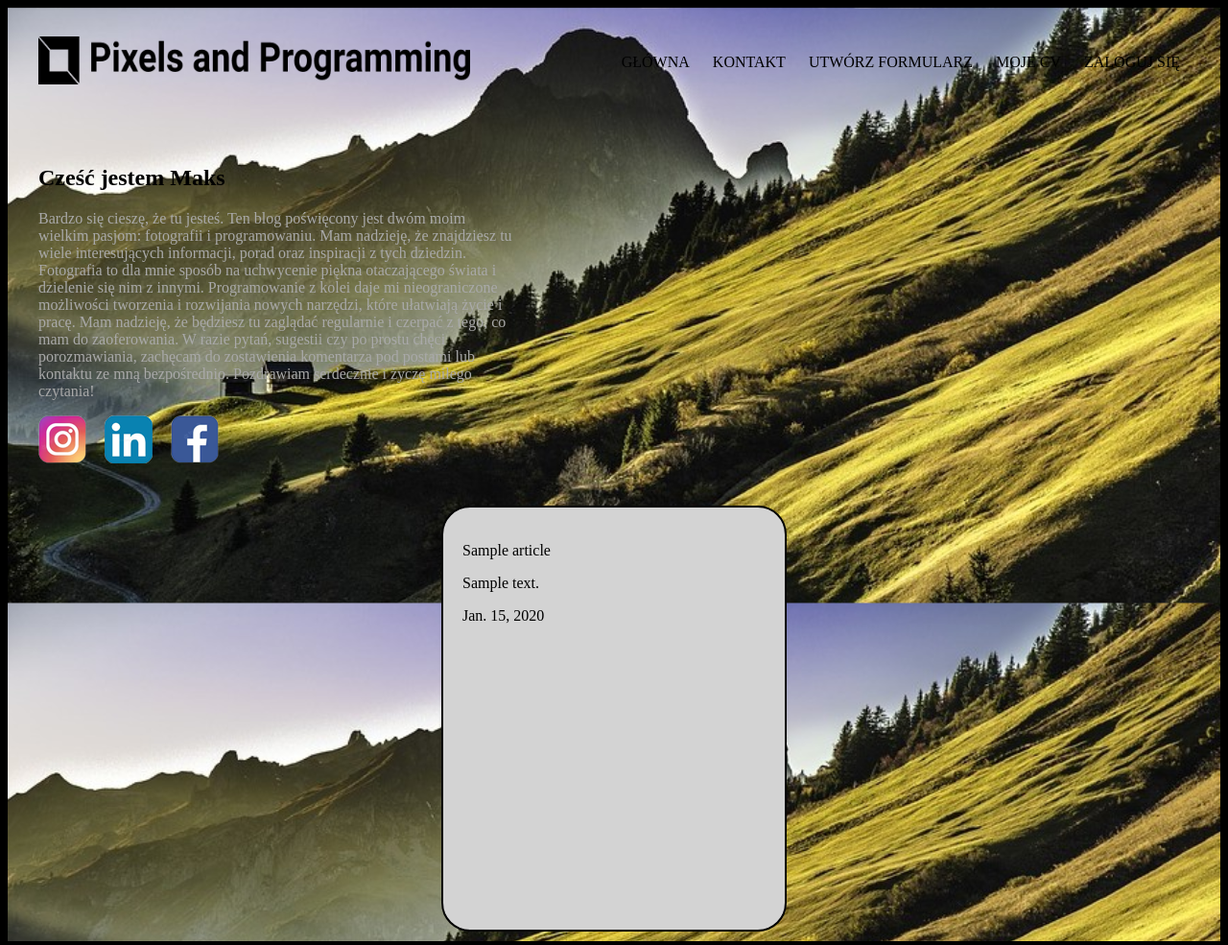
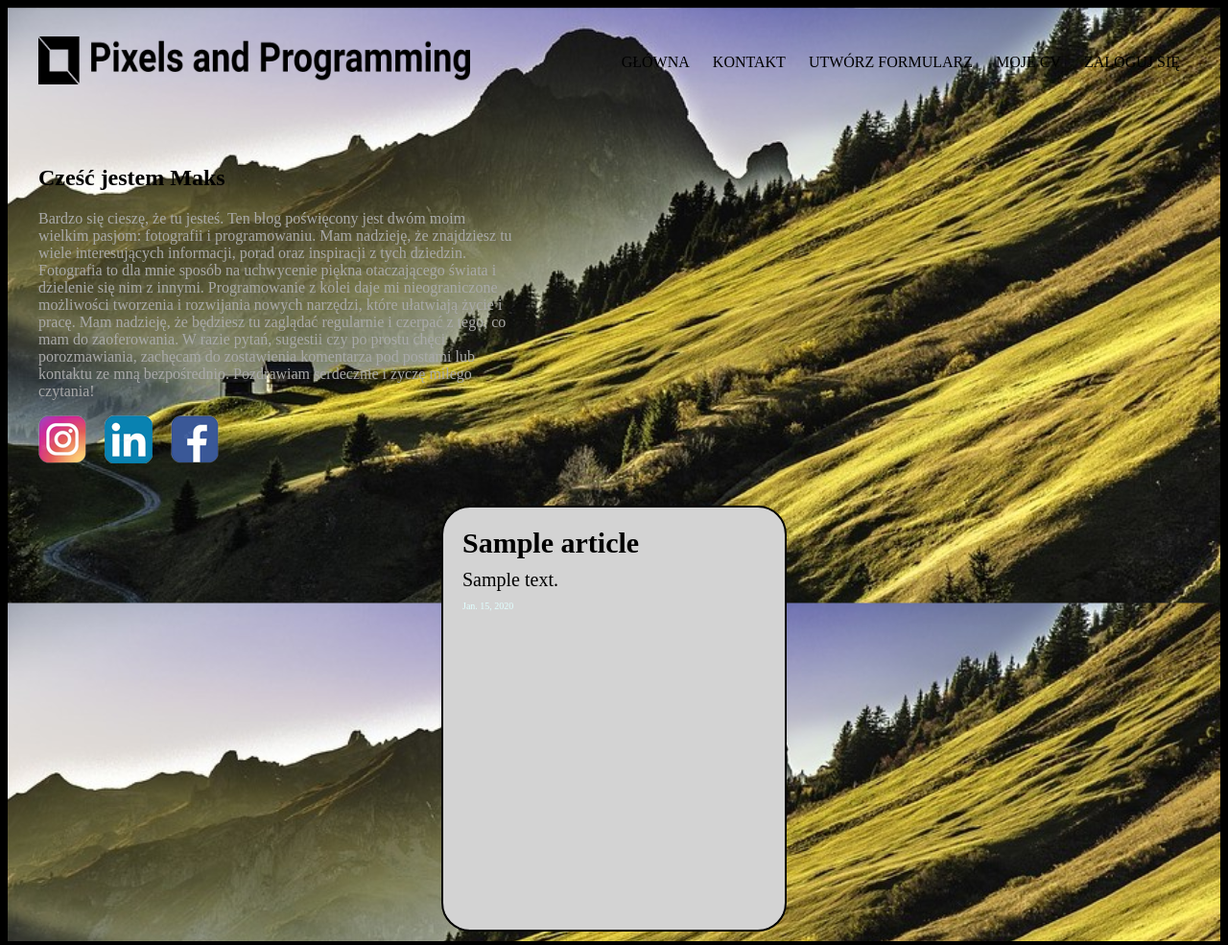
Before and after one commit to Maksymilian03/Pixels_and_programing, a Django app: page / in a window 1280 px wide. Shown: the top 985 px of the page at 96% size. Run offline with Django 4.2, Linux system fonts and the light colour scheme; tables that the repository leaves empty hold one stand-in row (values such as "Sample post").

Commit message:
Added class name in box

```diff
--- a/blog/templates/main_page.html
+++ b/blog/templates/main_page.html
@@ -1,6 +1,8 @@
 {% extends 'base.html' %}
 
+
 {% block content %}
+
     <section class="img_section">
     <section class="container_section">
     <h2>Cześć jestem Maks</h2>
@@ -21,15 +23,15 @@
     <a class="logo_insta" href="https://www.facebook.com/maksiu.stolarek/"><img src="../static/jpg/facebook_kolory.png"></a>
     </section>
     </section>
+
     <section>
 
     <div class="box_section">
         {% for article in articles %}
             <div class="box">
-               <p>{{ article.title }}</p>
-               <p>{{ article.contents }}</p>
-               <p>{{ article.date }}</p>
-
+               <h3 class="title">{{ article.title }}</h3>
+               <p class="content">{{ article.contents }}</p>
+               <p class="date">{{ article.date }}</p>
             </div>
 
          {% endfor %}
```
